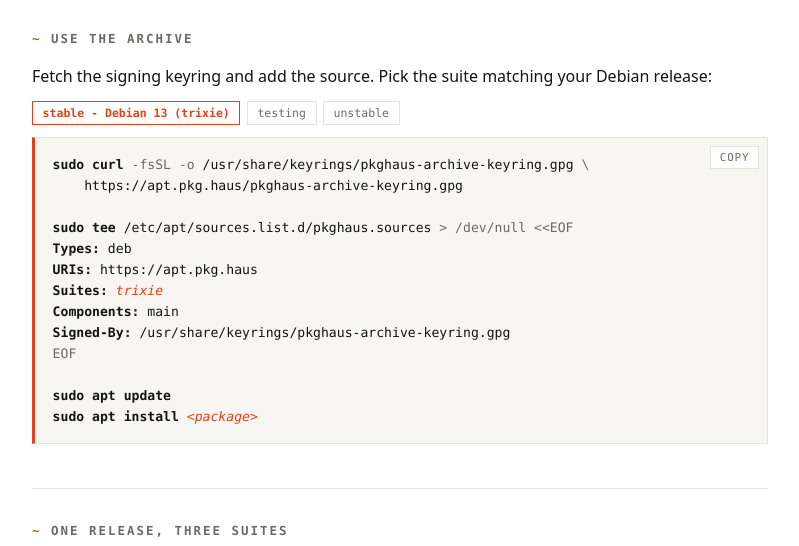
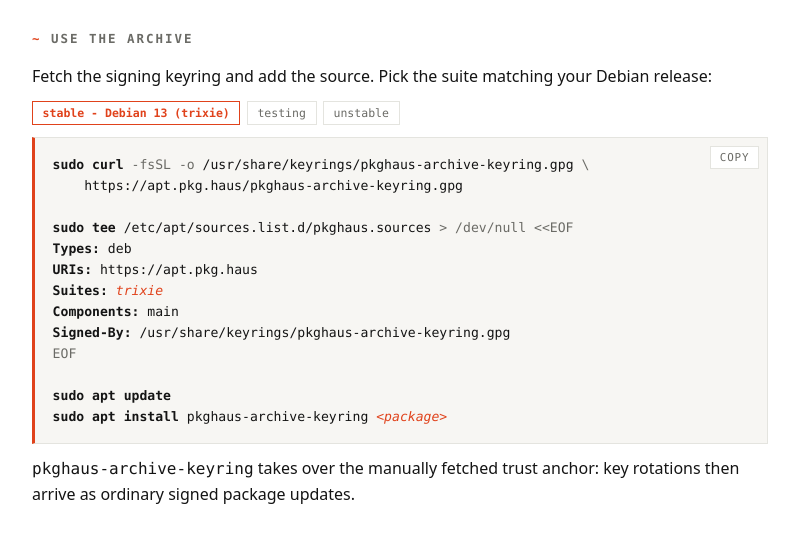
Before and after one commit to pkghaus/website, a plain HTML site: page index.html in a window 1280 px wide. Shown: the part 211-757 px from the top of the page, without its empty margins (240-1039 px from the left). Drawn offline with Linux system fonts and the light colour scheme; a script that the page names is missing.

Commit message:
Install the keyring package in the setup flow

```diff
--- a/index.html
+++ b/index.html
@@ -228,8 +228,11 @@
 <span class="c-mut">EOF</span>
 
 <span class="c-cmd">sudo apt update</span>
-<span class="c-cmd">sudo apt install</span> <span class="c-var">&lt;package&gt;</span></code></pre>
+<span class="c-cmd">sudo apt install</span> pkghaus-archive-keyring <span class="c-var">&lt;package&gt;</span></code></pre>
     </div>
+    <p><code>pkghaus-archive-keyring</code> takes over the manually fetched
+    trust anchor: key rotations then arrive as ordinary signed package
+    updates.</p>
   </section>
 
   <section id="suites">
```
